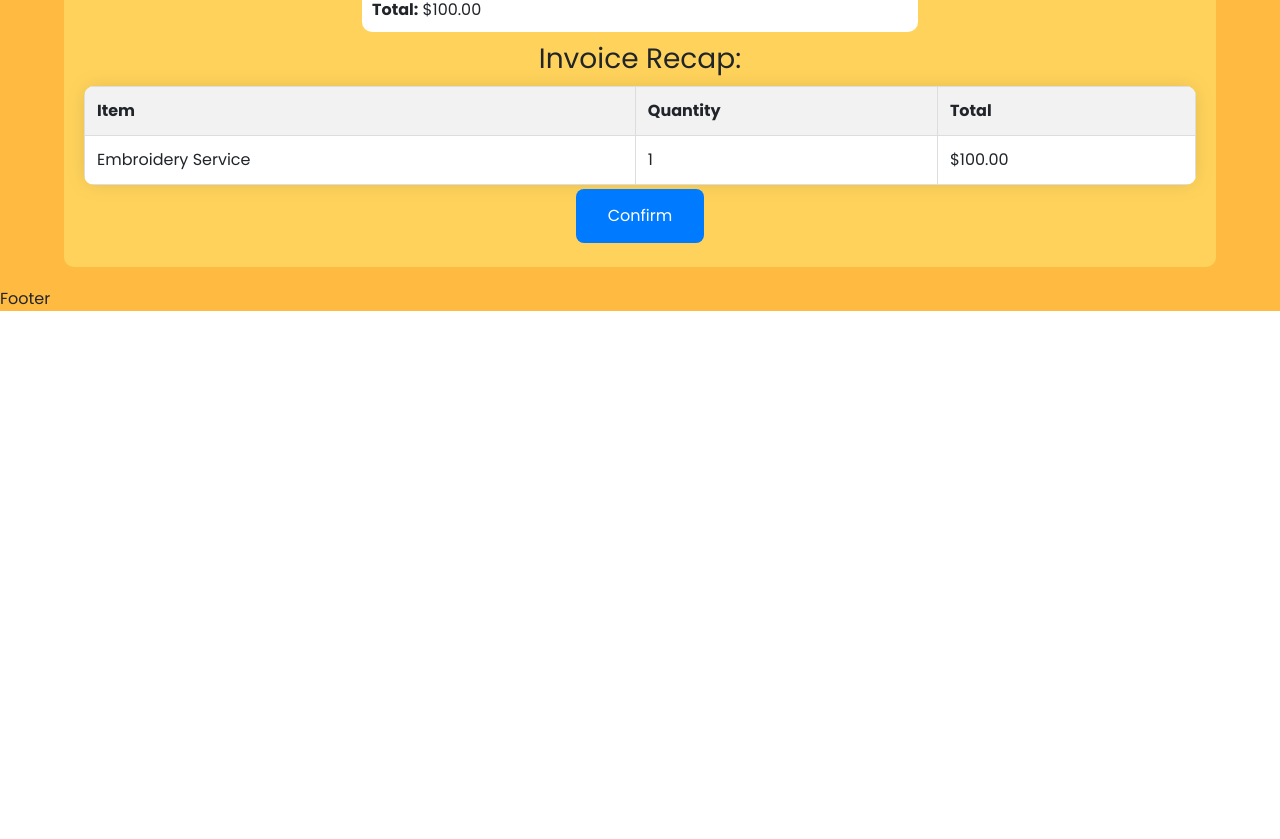
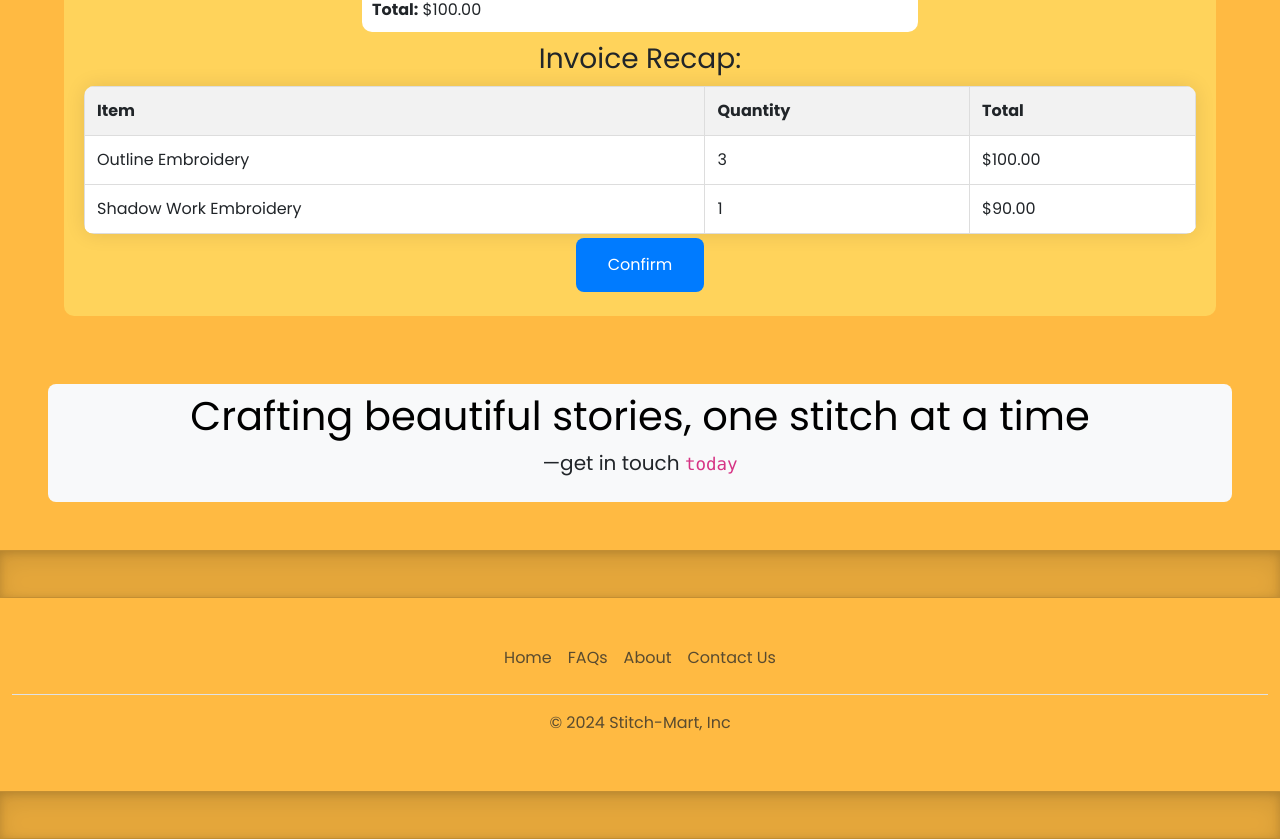
Before and after one commit to yumdmb/stitch-mart, a React (Create React App) app: page /bookingApp in a window 1280 px wide. Shown: the part 1674-2513 px from the top of the page. Before the commit the page ends 2001 px from the top, so only its background shows below. Built offline with nearby package versions, Linux system fonts and the light colour scheme.

Commit message:
modify booking

```diff
--- a/src/components/Booking/BookingApp.jsx
+++ b/src/components/Booking/BookingApp.jsx
@@ -17,8 +17,9 @@
             <ReceiveBooking />
 
 
+
             <div class="footer">
-                <p>Footer</p>
+            <Footer/>
             </div>
 
          </div>
--- a/src/components/Booking/ReceiveBooking.jsx
+++ b/src/components/Booking/ReceiveBooking.jsx
@@ -32,9 +32,14 @@
                         </thead>
                         <tbody>
                             <tr>
-                                <td>Embroidery Service</td>
+                                <td>Outline Embroidery </td>
+                                <td>3</td>
+                                <td>$100.00</td>
+                            </tr>
+                            <tr>
+                                <td>Shadow Work Embroidery </td>
                                 <td>1</td>
-                                <td>$100.00</td>
+                                <td>$90.00</td>
                             </tr>
                         </tbody>
                     </table>
```
